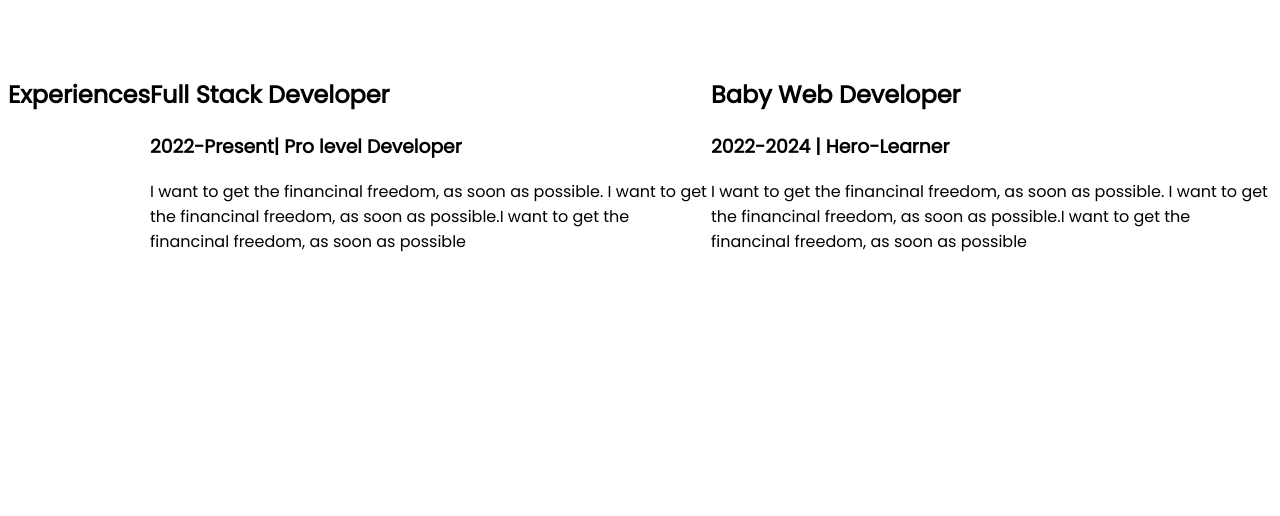
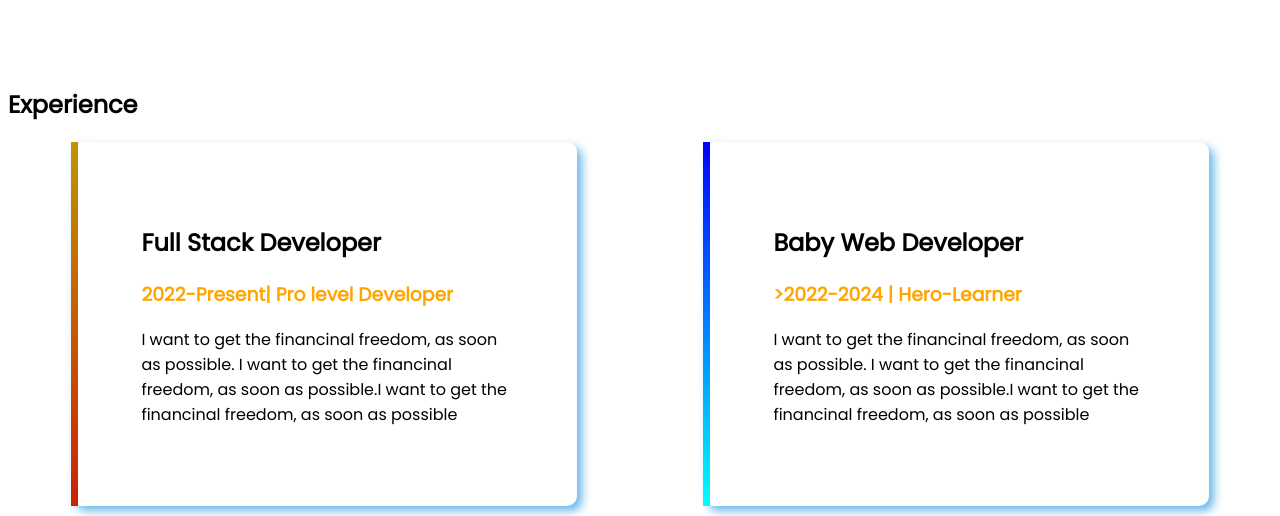
Before and after one commit to sujitkumar046/my-first-portfolio, a plain HTML site: page index.html in a window 1280 px wide. Shown: the part 1018-1534 px from the top of the page. Before the commit the page ends 1296 px from the top, so only its background shows below. Drawn offline with Linux system fonts and the light colour scheme.

Commit message:
done for today

```diff
--- a/index.html
+++ b/index.html
@@ -11,7 +11,7 @@
     <link rel="stylesheet" href="style.css">
 </head>
 <body>
-<section class="top-banner">
+<section class="top-banner flexible-container">
     <div class="half-width"><h1>Welcome to</h1>
         <h1> <span class ="Orange-color">Sujit Kumar's</span> World</h1>
         <h3>Build Climber and Train Stopper</h3>
@@ -24,7 +24,7 @@
    <div class="half-width"><img src="Bithi.jpg" height="400" width="600" alt="Shresthor ma"></div>
 </section>
 
-<section class="dream big">
+<section class="dream big flexible-container">
 <div class="half-width">
     <img src="Bithi 2.jpg" height="400" width="600"  alt="">
 </div>
@@ -38,21 +38,19 @@
 </section>
 
 <section class="experience">
-    <h1>Experiences</h1>
-
-<div>
+<h1>Experience</h1>
+<div class="flexible-container">
+    <div id="full" class="half-width box">
     <h1>Full Stack Developer</h1>
-<h3>2022-Present| Pro level Developer</h3>
+    <h3 class="Orange-color">2022-Present| Pro level Developer </h3>
         <p>I want to get the financinal freedom, as soon as possible. I want to get the financinal freedom, as soon as possible.I want to get the financinal freedom, as soon as possible</p>
     </div>
-<div>
+    <div id="baby" class="half-width box">
         <h1>Baby Web Developer</h1>
-    <h3>2022-2024 | Hero-Learner</h3>
+        <h3 class="Orange-color"> >2022-2024 | Hero-Learner</h3>
         <p>I want to get the financinal freedom, as soon as possible. I want to get the financinal freedom, as soon as possible.I want to get the financinal freedom, as soon as possible</p>
     </div>
-
-
-
+    </div>
 </section>
 
 
--- a/style.css
+++ b/style.css
@@ -3,8 +3,9 @@ body{
 }
 
 .Orange-color{color: orange;}
-section{
+.flexible-container{
     display: flex;
+    margin-bottom: 10px;
 }
 .half-width{
     width: 50%;
@@ -25,3 +26,20 @@ section{
     background-image:url(shrestho.jpg)
 }
 .web-dream{color: tomato;}
+.box{
+box-shadow: 5px 5px 10px rgb(107, 183, 235);
+margin-left: 5%;
+margin-right: 5%;
+border-radius: 10px;
+}
+
+#baby{
+    border-left: 7px solid;
+    border-image: linear-gradient(blue, cyan) ;
+    border-image-slice: 1;
+}
+#full{
+    border-left: 7px solid;
+    border-image: linear-gradient(rgb(192, 148, 3), rgb(201, 35, 5)) ;
+    border-image-slice: 1;
+}
```
Lines whose indentation alone changed are shown as unchanged.
